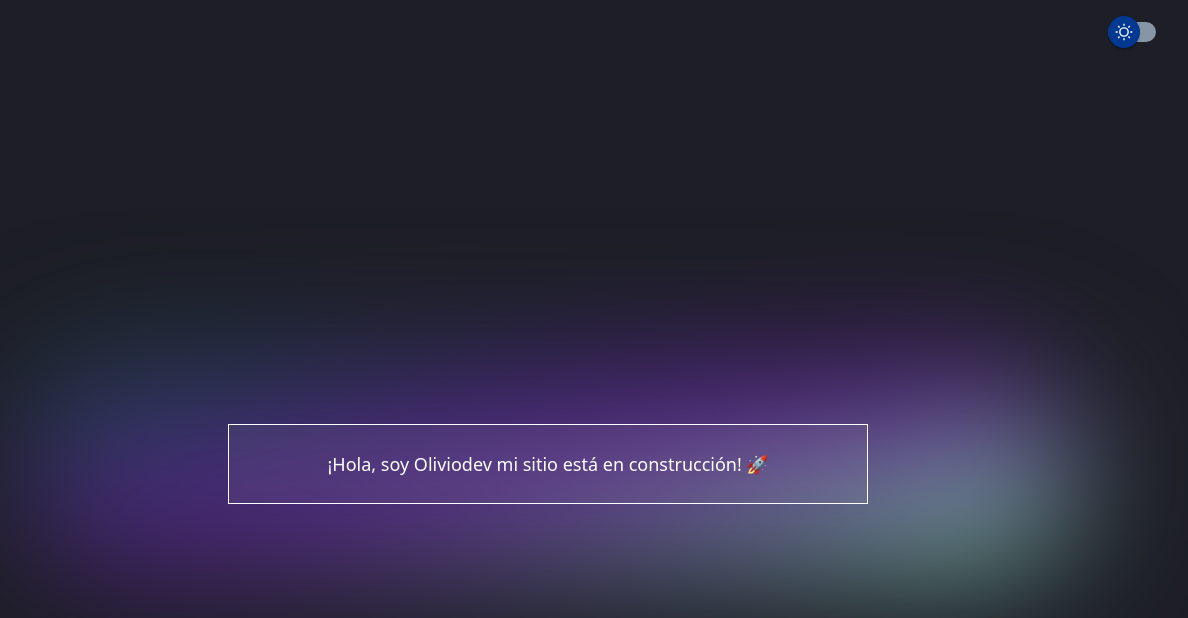
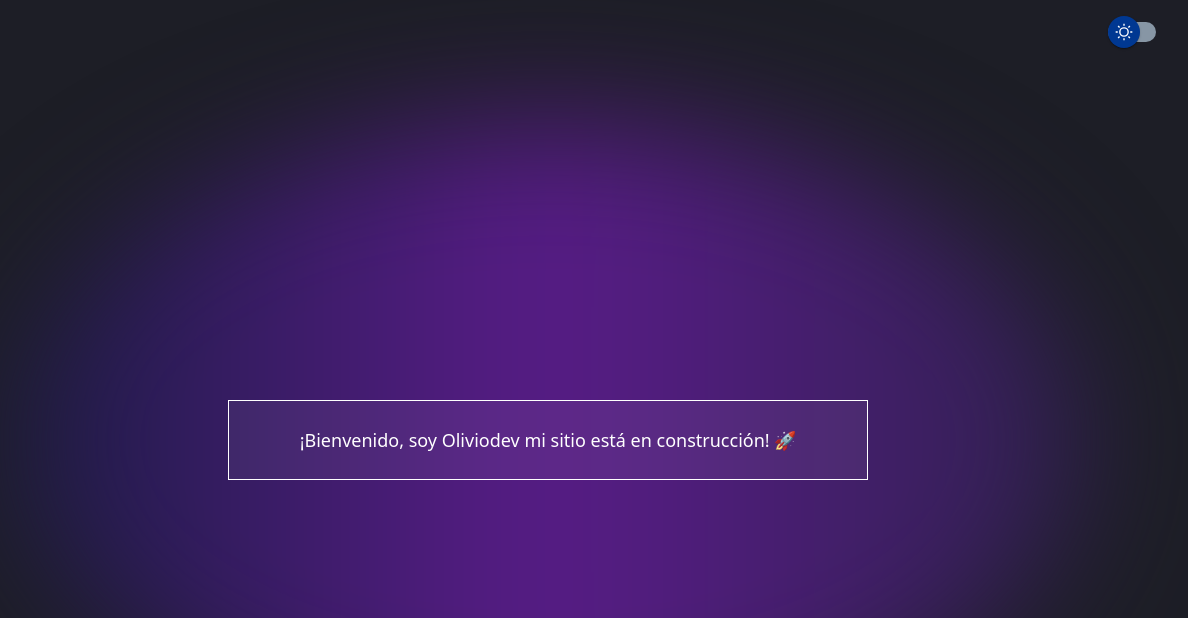
Before and after one commit to olivio-git/recipe-aws-portfolio, an Astro site: page / in a window 1280 px wide. Shown: the top 618 px of the page, 92-1280 px from the left. Built offline with nearby package versions, Linux system fonts and the light colour scheme; Astro itself is replaced by a stand-in of ours.

Commit message:
astro gradient galaxy

```diff
--- a/src/components/NavBar.astro
+++ b/src/components/NavBar.astro
@@ -2,7 +2,7 @@
 import "./navbar.css";
 ---
 
-<nav class="dark:bg-[#1D1E26] bg-light-primary">
+<nav class="dark:bg-[#1D1E26] h-[10vh] bg-light-primary">
   <div class="max-w-7xl mx-auto px-4 sm:px-6 lg:px-8">
     <div class="flex items-center justify-between h-16">
       <div class="flex-shrink-0">
--- a/src/pages/index.astro
+++ b/src/pages/index.astro
@@ -7,18 +7,23 @@ import "./index.css";
 <Layout title="Oliviodev.com">
   <NavBar />
   <div
-    class="flex w-full h-screen dark:bg-[#1D1E26] bg-light-primary items-center justify-center"
+    class="flex w-full h-[90vh] dark:bg-[#1D1E26] bg-light-primary items-center justify-center"
   >
     <div
-      class="h-52 w-5/6 dark:bg-gradient-to-br bg-gradient-to-br dark:from-teal-900 from-teal-300
-     dark:via-purple-900 via-purple-900 dark:to-green-300 to-green-300 flex items-center justify-center rounded-full blur-3xl z-99 absolute"
+      class="h-[80%] w-5/6
+      dark:bg-gradient-to-r bg-gradient-to-r
+      dark:from-[#1E1C48] from-[#1E1C48]
+      dark:via-purple-900 via-purple-900
+      dark:to-[#312152] to-[#312152]
+      flex items-center justify-center rounded-tl-[70%] rounded-bl-[70%] rounded-tr-[70%] rounded-br-[70%]
+      z-99 absolute  blur-3xl"
     >
     </div>
     <div class="flex w-[90%] sm:w-[80%] md:w-[70%] lg:w-[60%] xl:w-[50%] h-20 z-50 items-center justify-center border-[0.2px]
       border-white bg-white bg-opacity-5">
       <div class="w-[200] h-[200] bg-aqua-200 relative"></div>
-      <h1 class="font-thin text-sm sm:text-sm md:text-md lg:text-lg text-dark-primary dark:text-white z-0 cursor-pointer">
-        ¡Hola, soy Oliviodev mi sitio está en construcción!  🚀
+      <h1 class="font-thin text-sm sm:text-sm md:text-md lg:text-lg text-light-primary dark:text-white z-0 cursor-pointer">
+        ¡Bienvenido, soy Oliviodev mi sitio está en construcción!  🚀
       </h1>
     </div>
   </div>
```
Also changed, not shown: 3 other files.
